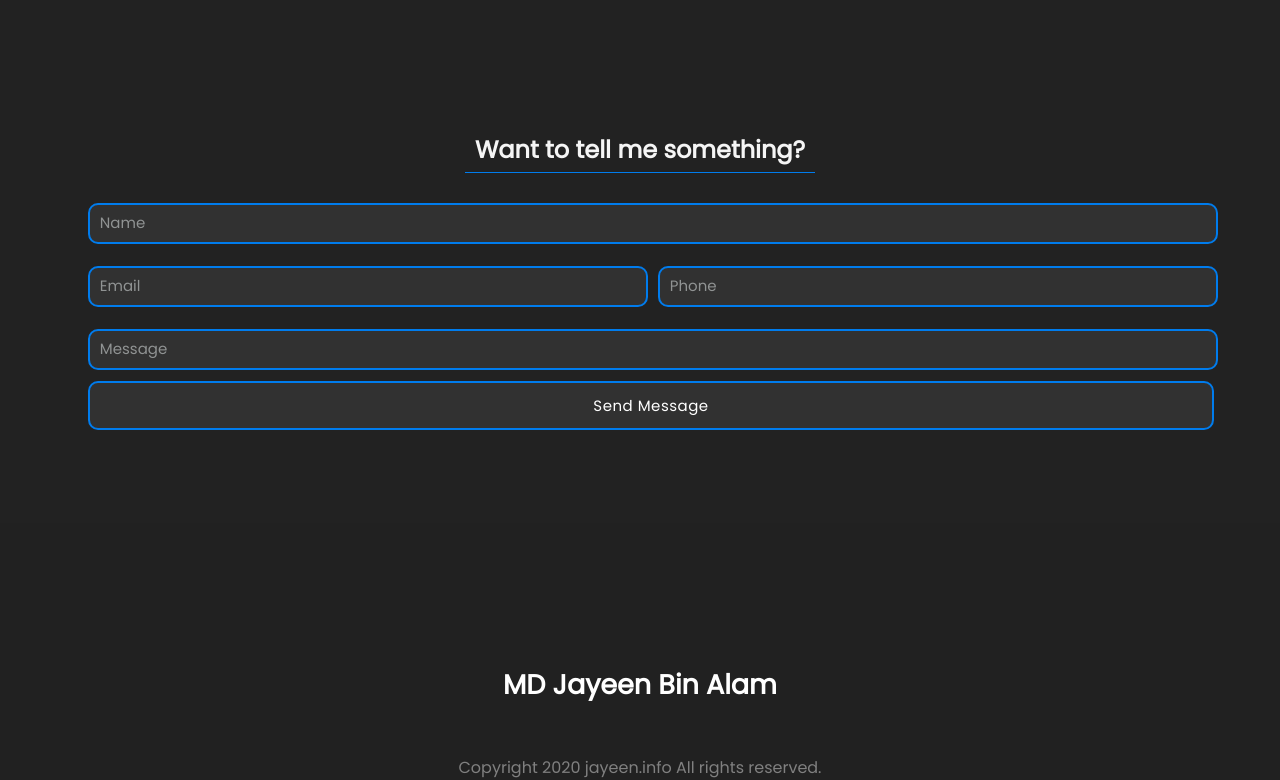
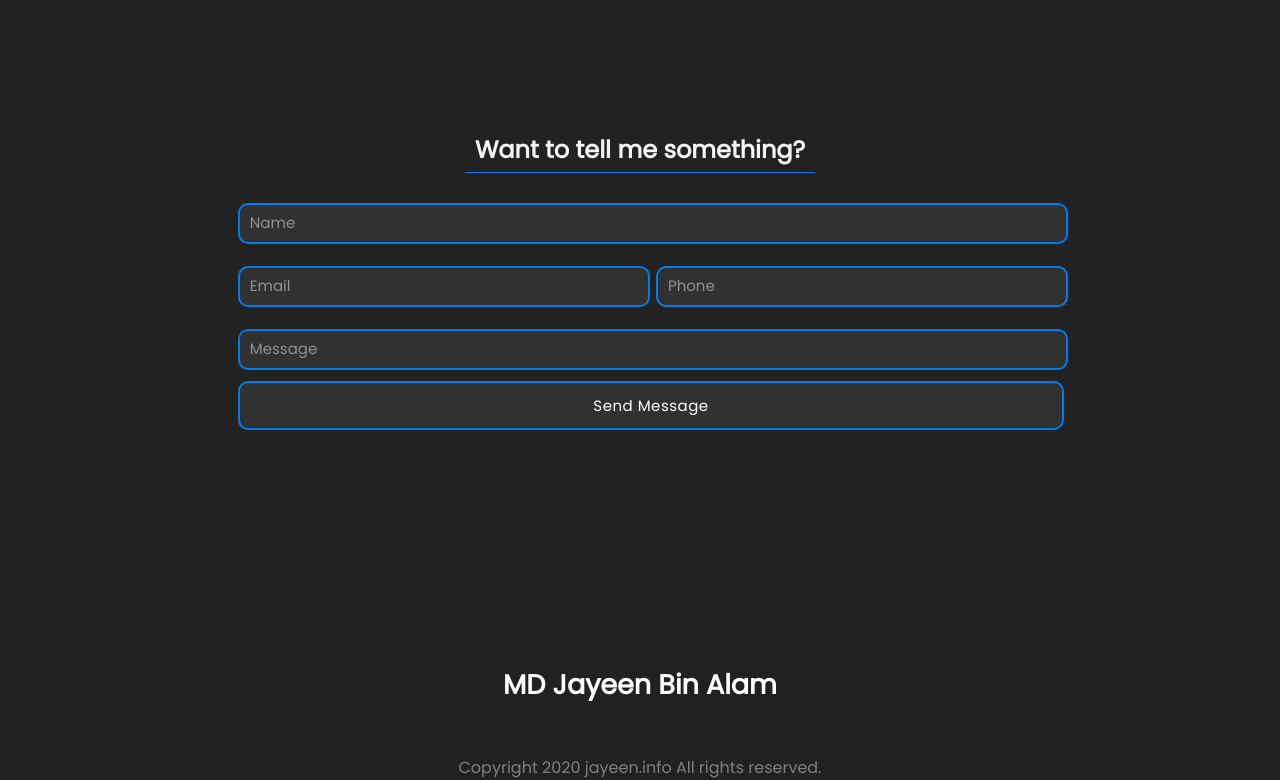
Before and after one commit to jayeen28/practice-project, a plain HTML site: page index.html in a window 1280 px wide. Shown: the part 2448-3228 px from the top of the page. Drawn offline with Linux system fonts and the light colour scheme.

Commit message:
website is done

```diff
--- a/style.css
+++ b/style.css
@@ -176,7 +176,7 @@ h1.form-head {
     width: 350px;
 }
 form#form {
-    margin-top: 30px;
+    margin: 30px 150px 0px 150px;
 }
 /**form section end**/
 .footer-section {
```
